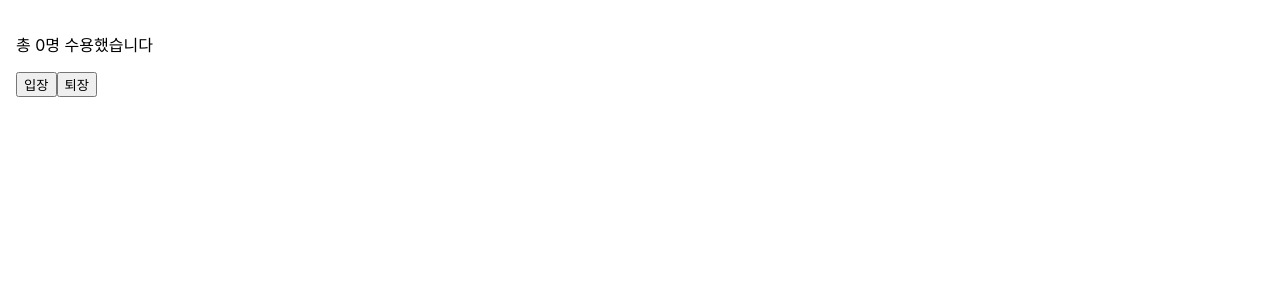
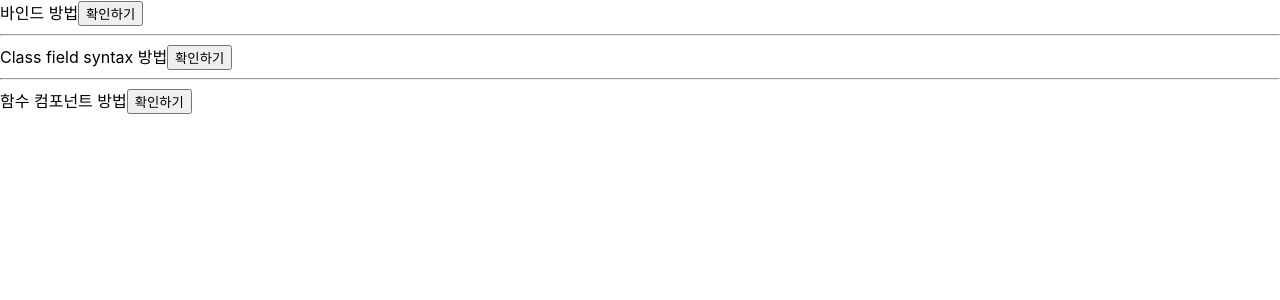
Before and after one commit to hwj309/Inflearn_React, a React (Create React App) app: page / in a window 1280 px wide. Shown: the top 300 px of the page. Built offline with nearby package versions, Linux system fonts and the light colour scheme.

Commit message:
chapter_08 Commit

```diff
--- /dev/null
+++ b/src/chapter_08/ConfirmButtonBind.jsx
@@ -0,0 +1,33 @@
+import React from "react";
+
+// 바인드로 호출한 예제
+class ConfirmButtonBind extends React.Component {
+    constructor(props) {
+        super(props);
+
+        this.state = {
+            isConfirmed: false,
+        };
+
+        this.handleConfirm = this.handleConfirm.bind(this);
+    }
+
+    handleConfirm() {
+        this.setState((prevState) => ({
+            isConfirmed: !prevState.isConfirmed,
+        }));
+    }
+
+    render() {
+        return (
+            <button
+                onClick={this.handleConfirm}
+                disabled={this.state.isConfirmed}
+            >
+                {this.state.isConfirmed ? "확인됨" : "확인하기"}
+            </button>
+        )
+    }
+}
+
+export default ConfirmButtonBind;
--- /dev/null
+++ b/src/chapter_08/ConfirmButtonClassFieldsSyntax.jsx
@@ -0,0 +1,31 @@
+import React from "react";
+
+// Class fields syntax 를 사용한 방법
+class ConfirmButtonClassFieldsSyntax extends React.Component {
+    constructor(props) {
+        super(props);
+
+        this.state = {
+            isConfirmed: false,
+        };
+    }
+
+    handleConfirm = () => {
+        this.setState((prevState) => ({
+            isConfirmed: !prevState.isConfirmed,
+        }));
+    }
+
+    render() {
+        return (
+            <button
+                onClick={this.handleConfirm}
+                disabled={this.state.isConfirmed}
+            >
+                {this.state.isConfirmed ? "확인됨" : "확인하기"}
+            </button>
+        )
+    }
+}
+
+export default ConfirmButtonClassFieldsSyntax;
--- /dev/null
+++ b/src/chapter_08/ConfirmButtonFunction.jsx
@@ -0,0 +1,20 @@
+import React, { useState } from "react";
+
+// 함수 컴포넌트를 사용한 방법
+function ConfirmButtonFunction(props) {
+    const [isConfirmed, setIsConfirmed] = useState(false);
+
+    const handleConfirm = () => {
+        setIsConfirmed((prevIsConfirmed) => !prevIsConfirmed);
+    };
+
+    return (
+        <button
+                onClick={handleConfirm}
+                disabled={isConfirmed}
+            >
+                {isConfirmed ? "확인됨" : "확인하기"}
+            </button>
+    );
+}
+export default ConfirmButtonFunction;
--- a/src/index.js
+++ b/src/index.js
@@ -8,6 +8,9 @@ import Clock from './chapter_04/Clock';
 import CommentList from './chapter_05/CommentList';
 import NotificationList from './chapter_06/NotificationList';
 import Accommodate from './chapter_07/Accommodate';
+import ConfirmButtonBind from './chapter_08/ConfirmButtonBind';
+import ConfirmButtonClassFieldsSyntax from './chapter_08/ConfirmButtonClassFieldsSyntax';
+import ConfirmButtonFunction from './chapter_08/ConfirmButtonFunction';
 
 const root = ReactDOM.createRoot(document.getElementById('root'));
 // [ chapter_03 ]
@@ -42,9 +45,23 @@ const root = ReactDOM.createRoot(document.getElementById('root'));
 // );
 
 // [ chapter_07 ]
+// root.render(
+//   <React.StrictMode>
+//     <Accommodate />
+//   </React.StrictMode>
+// );
+
+// [ chapter_08 ]
 root.render(
   <React.StrictMode>
-    <Accommodate />
+    바인드 방법
+    <ConfirmButtonBind />
+    <hr />
+    Class field syntax 방법
+    <ConfirmButtonClassFieldsSyntax />
+    <hr />
+    함수 컴포넌트 방법
+    <ConfirmButtonFunction />
   </React.StrictMode>
 );
 
```
Also changed, not shown: src/memo/6.Evnt.txt (added).
